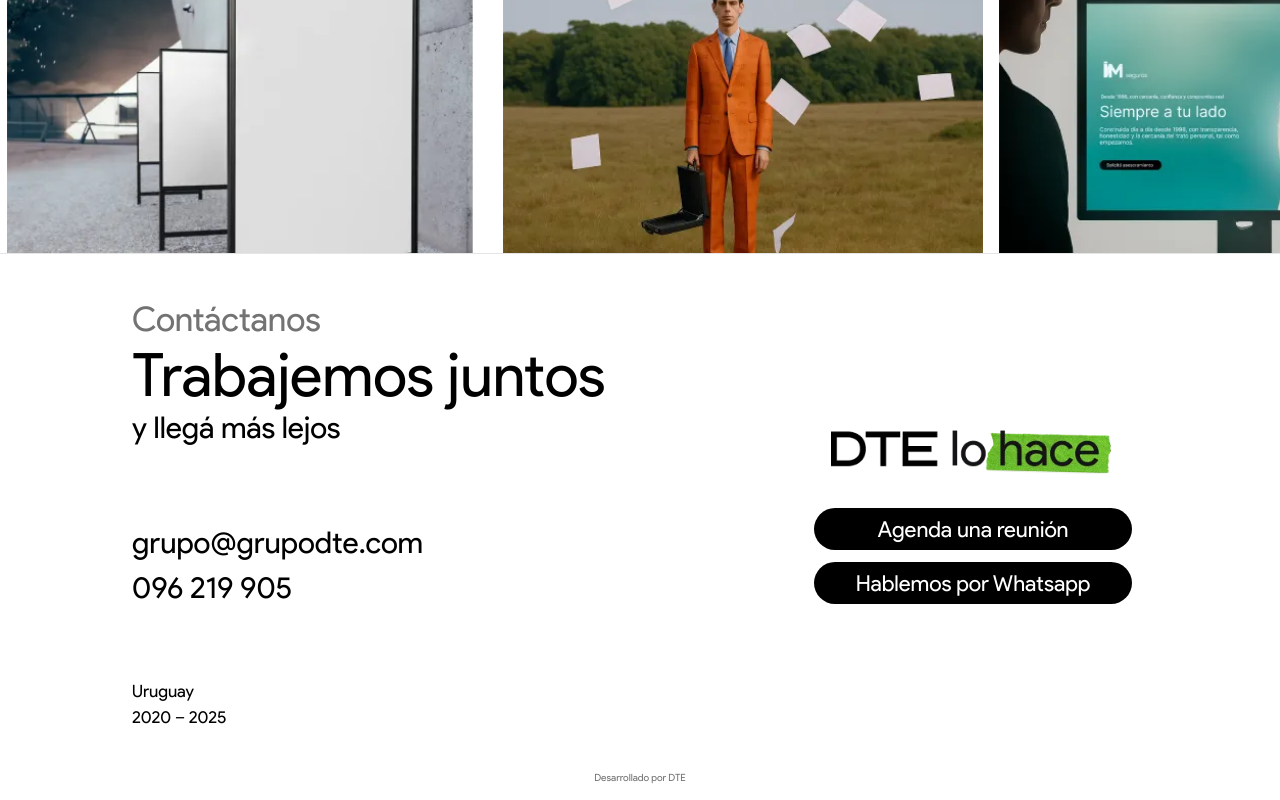
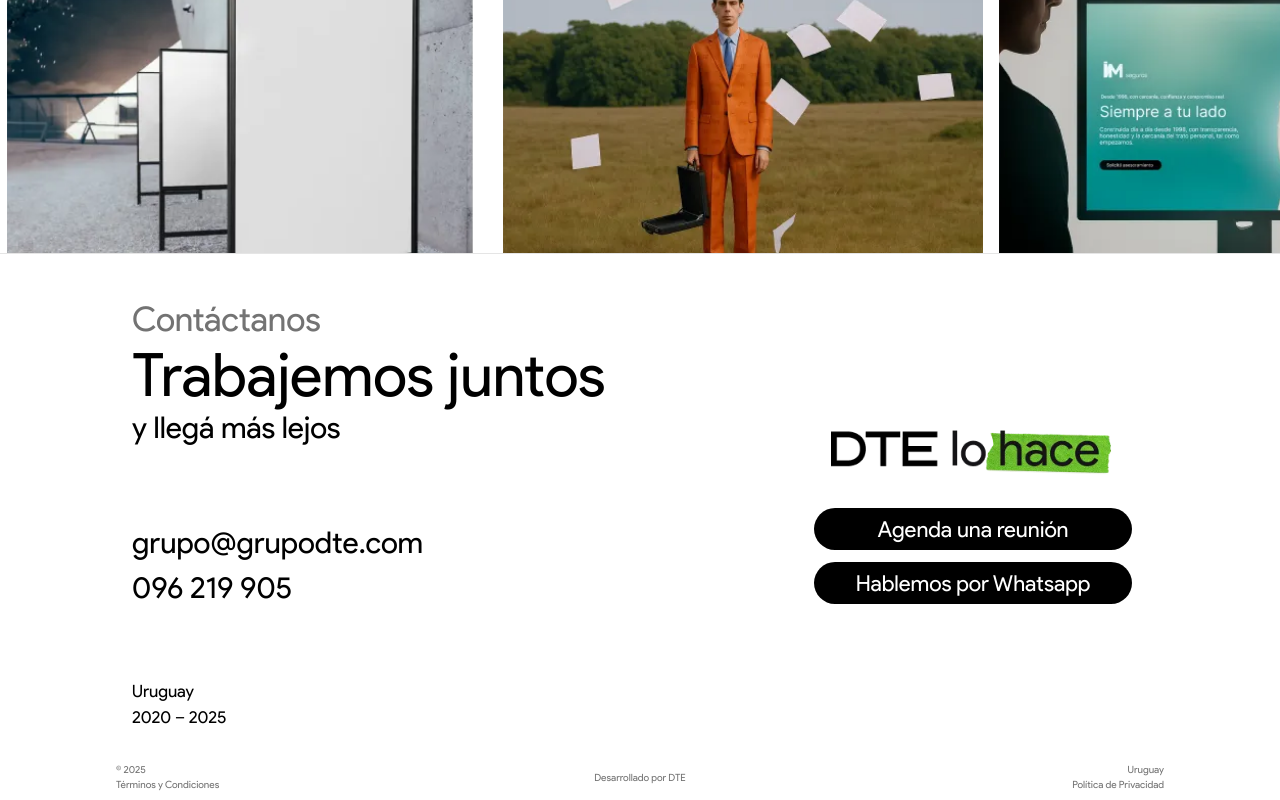
Before and after one commit to f0230/react_im, a React (Vite) app: page / in a window 1280 px wide. Shown: the part 5281-6081 px from the top of the page. Built offline with nearby package versions, Linux system fonts and the light colour scheme.

Commit message:
agrege footer

```diff
--- a/src/components/Footer.jsx
+++ b/src/components/Footer.jsx
@@ -70,7 +70,7 @@ const Footer = ({ setIsModalOpen }) => {
 
       {/* Pie de página con metainformación */}
       <div className="grid grid-cols-3 items-center w-full max-w-[1080px] mx-auto px-4">
-        <div className="block md:invisible text-left">
+        <div className="block  text-left">
           <p className="text-[10px] text-neutral-500">© 2025</p>
           <Link to="/tyc" className=" hover:text-black transition">
             <p className="text-[10px] text-neutral-500">   Términos y Condiciones</p>
@@ -83,7 +83,7 @@ const Footer = ({ setIsModalOpen }) => {
 
 
         </div>
-        <div className="block md:invisible text-right">
+        <div className="block  text-right">
           <p className="text-[10px] text-neutral-500">{contactInfo.country}</p>
           <Link to="/politica-privacidad" className=" hover:text-black transition">
             <p className="text-[10px] text-neutral-500">     Política de Privacidad</p>
```
